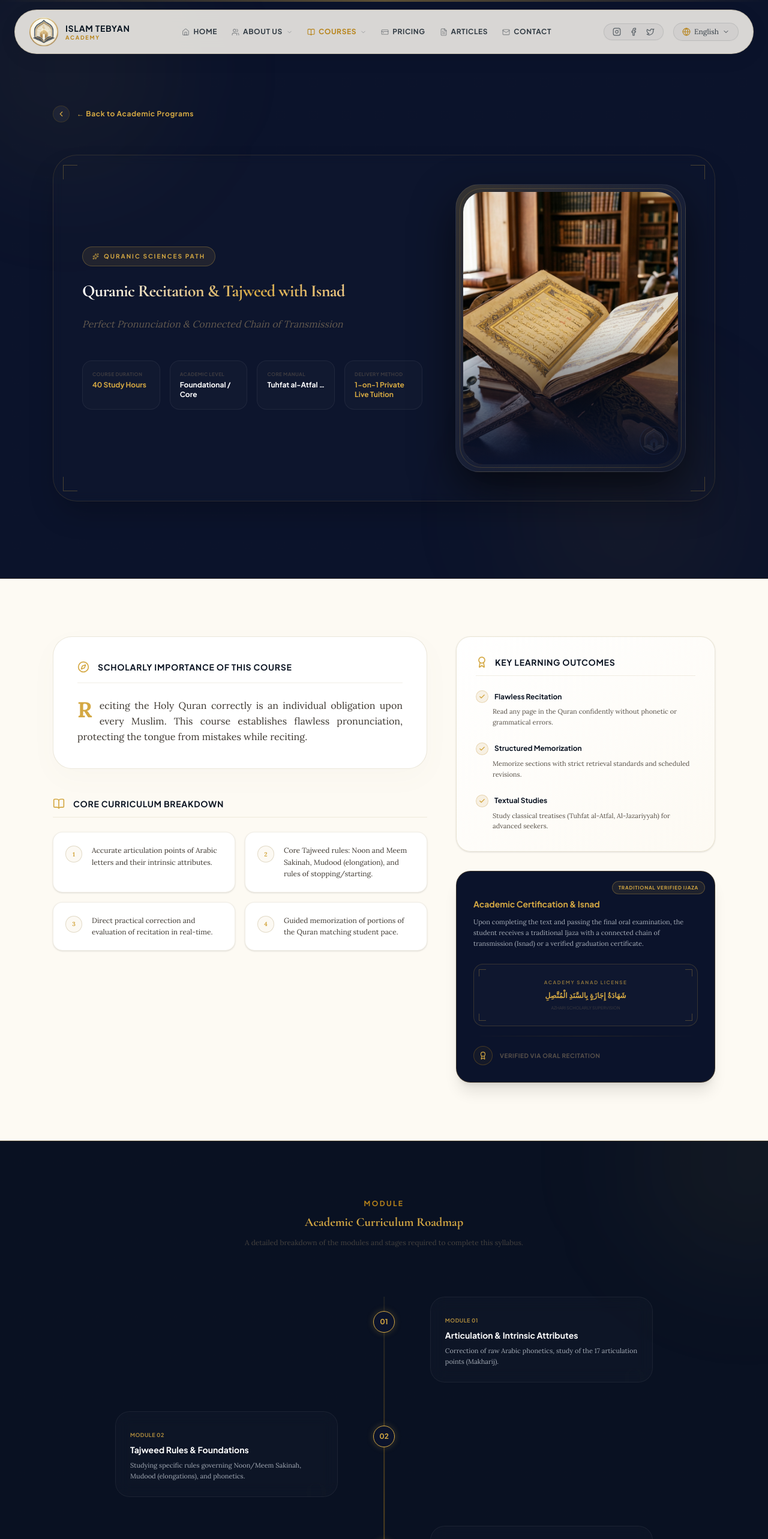
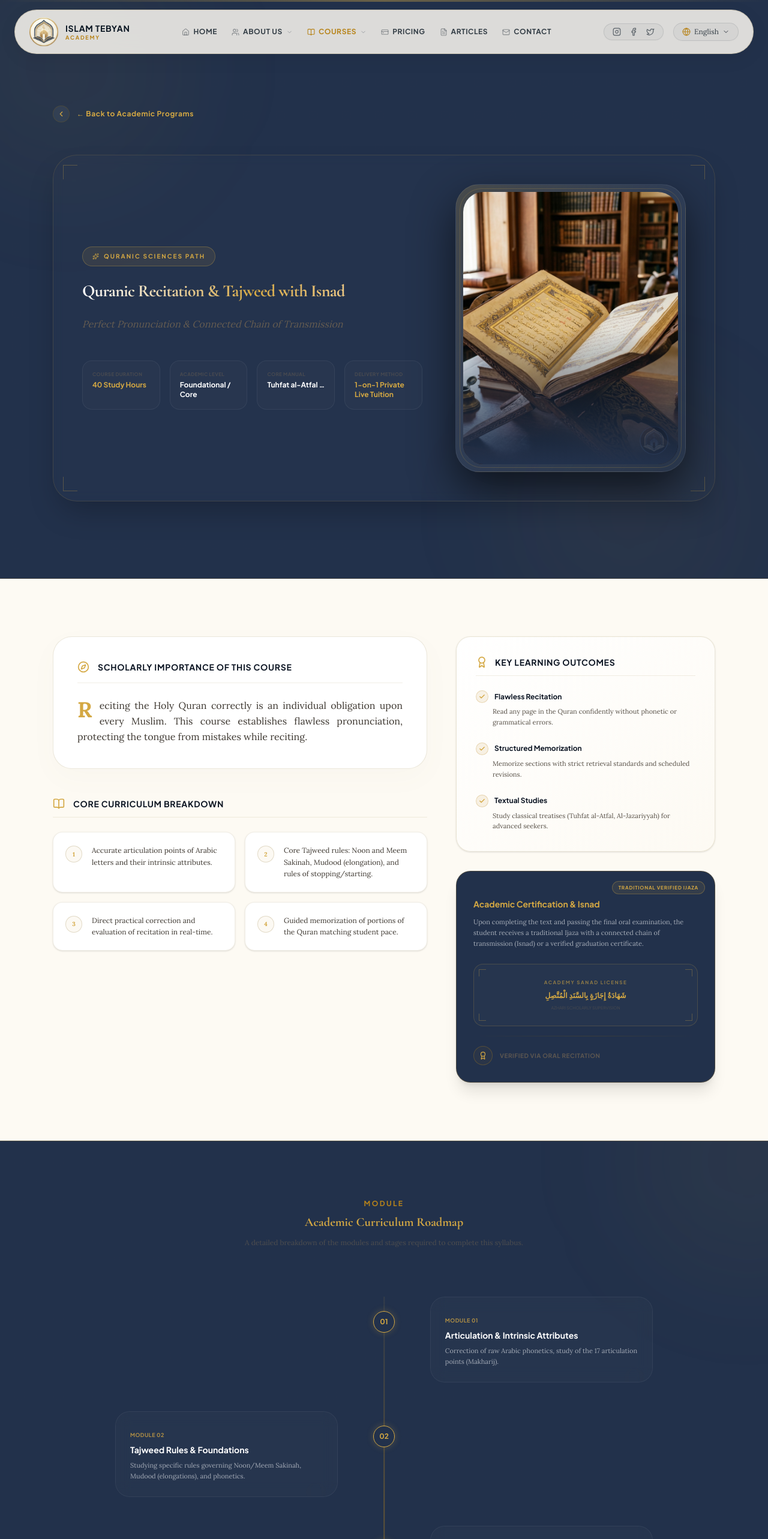
Before and after one commit to islamtebyan-academy/Tbyan-Academy, a Next.js app: page /en/programs/quran-tajweed in a window 1280 px wide. Shown: the top 2566 px of the page at 60% size. Built offline with nearby package versions, Linux system fonts and the light colour scheme.

Commit message:
style: replace blackish dark backgrounds with rich premium navy blue in single course details page

```diff
--- a/app/[locale]/programs/[slug]/page.tsx
+++ b/app/[locale]/programs/[slug]/page.tsx
@@ -930,7 +930,7 @@ export default async function CourseDetailPage({ params }: CourseDetailProps) {
       <div className="absolute inset-0 bg-[url('/images/pattern-8star.svg')] bg-[size:110px_110px] opacity-[0.015] pointer-events-none" />
 
       {/* ── SECTION 1: PRESTIGIOUS MANUSCRIPT HERO (DARK BLUE) ── */}
-      <section className="relative pt-44 pb-32 bg-[#0B132B] text-white border-b border-gold/20 overflow-hidden">
+      <section className="relative pt-44 pb-32 bg-[#22314b] text-white border-b border-gold/20 overflow-hidden">
 
         {/* Subtle geometric star grid */}
         <div className="absolute inset-0 bg-[url('/images/pattern-8star.svg')] bg-[size:55px_55px] opacity-[0.03] pointer-events-none" />
@@ -1057,7 +1057,7 @@ export default async function CourseDetailPage({ params }: CourseDetailProps) {
                     />
 
                     {/* Dark bottom gradient overlay */}
-                    <div className="absolute inset-0 bg-gradient-to-t from-[#0B132B] via-transparent to-transparent pointer-events-none" />
+                    <div className="absolute inset-0 bg-gradient-to-t from-[#22314b] via-transparent to-transparent pointer-events-none" />
 
                     {/* Logo watermark */}
                     <div className="absolute right-4 bottom-4 w-12 h-12 bg-[url('/logo-new.webp')] bg-contain bg-no-repeat opacity-[0.12] filter invert pointer-events-none" />
@@ -1162,7 +1162,7 @@ export default async function CourseDetailPage({ params }: CourseDetailProps) {
               </div>
 
               {/* Prestigious Certification Mock-up (Traditional Arched Border) */}
-              <div className="bg-[#0B132B] text-white border border-gold/25 rounded-3xl p-7 relative overflow-hidden shadow-xl group">
+              <div className="bg-[#22314b] text-white border border-gold/25 rounded-3xl p-7 relative overflow-hidden shadow-xl group">
                 <div className="absolute inset-0 bg-[url('/images/pattern-8star.svg')] bg-[size:40px_40px] opacity-[0.02] pointer-events-none" />
 
                 {/* Certification Badge */}
@@ -1217,7 +1217,7 @@ export default async function CourseDetailPage({ params }: CourseDetailProps) {
       </section>
 
       {/* ── SECTION 3: VISUAL TIMELINE ROADMAP (PREMIUM DARK BLOCK) ── */}
-      <section className="py-24 bg-[#091122] text-white relative z-10 border-t border-b border-gold/20 overflow-hidden text-start">
+      <section className="py-24 bg-[#22314b] text-white relative z-10 border-t border-b border-gold/20 overflow-hidden text-start">
         <div className="absolute inset-0 bg-[url('/images/pattern-8star.svg')] bg-[size:65px_65px] opacity-[0.025] pointer-events-none" />
         <div className="absolute -right-40 -top-40 w-96 h-96 bg-gold-hi/5 rounded-full filter blur-[100px] pointer-events-none" />
 
@@ -1249,7 +1249,7 @@ export default async function CourseDetailPage({ params }: CourseDetailProps) {
                   <div key={idx} className={`relative flex flex-col md:flex-row items-start ${isEven ? 'md:flex-row-reverse' : ''} gap-8 md:gap-0`}>
 
                     {/* timeline node badge */}
-                    <div className="absolute top-6 left-6 md:left-1/2 w-9 h-9 rounded-full bg-[#0B132B] border border-gold-hi text-gold-hi flex items-center justify-center -translate-x-1/2 z-20 font-bold font-dm shadow-[0_0_12px_rgba(212,168,67,0.25)] transition-all duration-300 group-hover:scale-110">
+                    <div className="absolute top-6 left-6 md:left-1/2 w-9 h-9 rounded-full bg-[#22314b] border border-gold-hi text-gold-hi flex items-center justify-center -translate-x-1/2 z-20 font-bold font-dm shadow-[0_0_12px_rgba(212,168,67,0.25)] transition-all duration-300 group-hover:scale-110">
                       <span className="text-xs">0{idx + 1}</span>
                     </div>
 
@@ -1359,7 +1359,7 @@ export default async function CourseDetailPage({ params }: CourseDetailProps) {
                   </div>
                   <Link
                     href={`/${locale}/programs/${rel.slug}`}
-                    className={`w-full py-3 rounded-xl border border-gold-muted/30 text-gold hover:bg-[#0B132B] hover:text-white hover:border-[#0B132B] transition-all duration-300 text-xs font-bold text-center inline-flex items-center justify-center gap-2 ${isRtl ? 'font-cairo' : 'font-dm'}`}
+                    className={`w-full py-3 rounded-xl border border-gold-muted/30 text-gold hover:bg-[#22314b] hover:text-white hover:border-[#22314b] transition-all duration-300 text-xs font-bold text-center inline-flex items-center justify-center gap-2 ${isRtl ? 'font-cairo' : 'font-dm'}`}
                   >
                     <span>{labels.relatedBtn}</span>
                     {isRtl ? <ArrowLeft size={13} /> : <ArrowRight size={13} />}
@@ -1374,7 +1374,7 @@ export default async function CourseDetailPage({ params }: CourseDetailProps) {
       {/* ── SECTION 6: HIGH-FIDELITY CTA CARD (DARK MODE) ── */}
       <section className="py-24 bg-[#FDFAF3] relative z-10 text-center">
         <div className="max-w-4xl mx-auto px-6">
-          <div className="bg-[#0B132B] text-white border border-gold/25 rounded-[2.5rem] p-10 md:p-14 shadow-2xl relative overflow-hidden">
+          <div className="bg-[#22314b] text-white border border-gold/25 rounded-[2.5rem] p-10 md:p-14 shadow-2xl relative overflow-hidden">
 
             {/* Watermarks */}
             <div className="absolute inset-0 bg-[url('/images/pattern-8star.svg')] bg-[size:45px_45px] opacity-[0.015] pointer-events-none" />
```
Also changed, not shown: memory/2026-06-10.md (+3 -0 lines).
